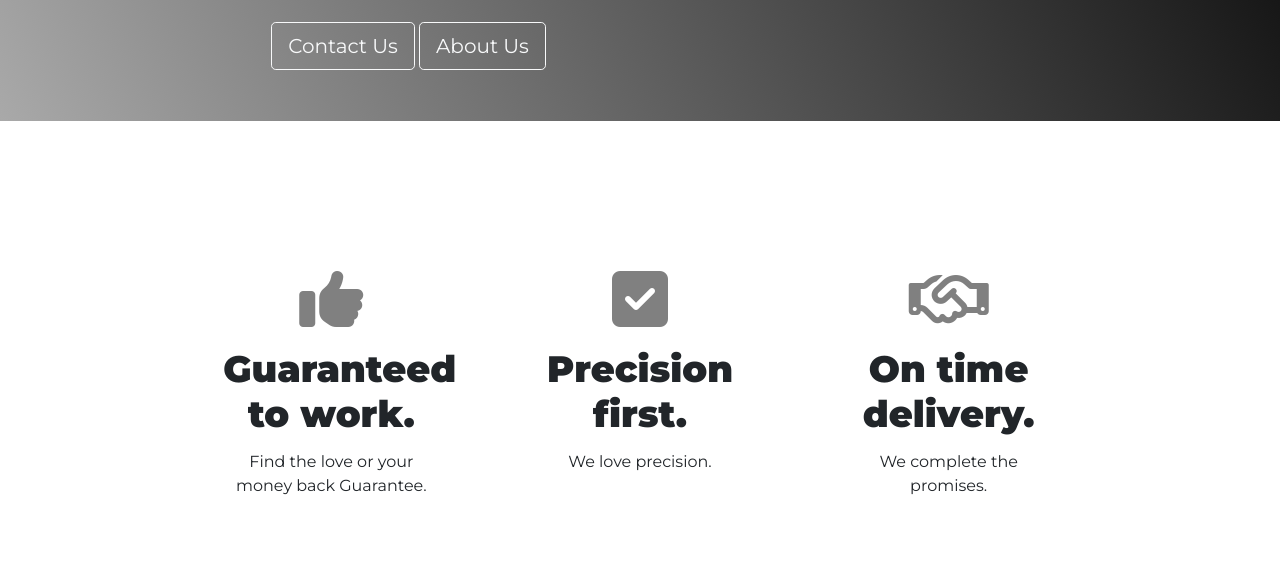
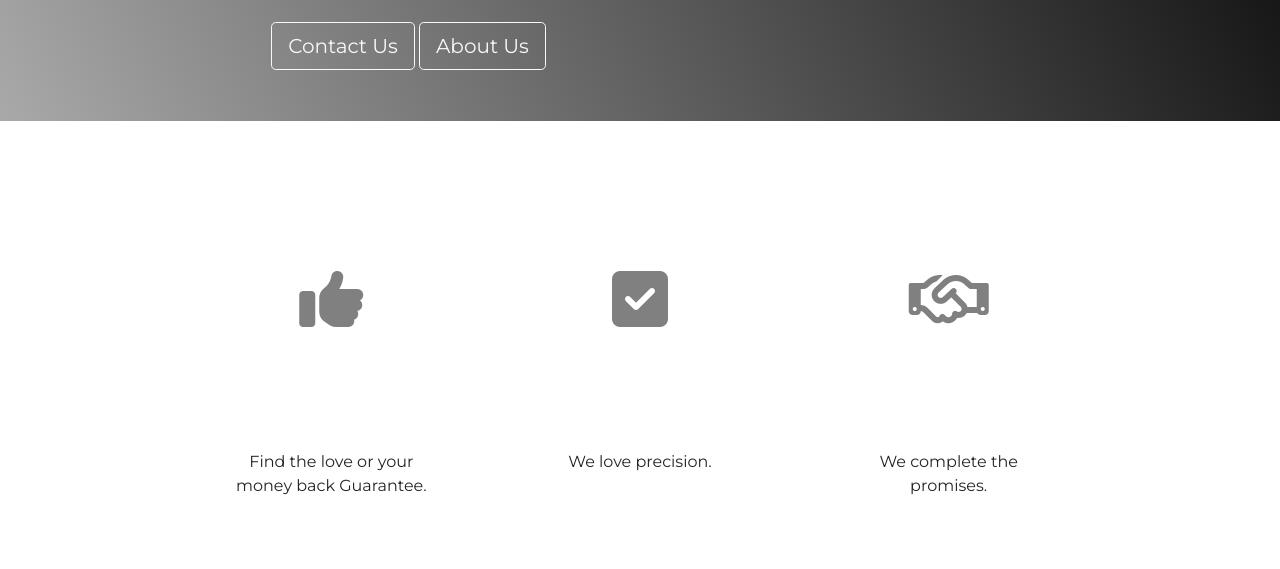
Before and after one commit to M-Raj-2151/w-and-sons, a plain HTML site: page index.html in a window 1280 px wide. Shown: the part 383-952 px from the top of the page. Drawn offline with nearby package versions, Linux system fonts and the light colour scheme.

Commit message:
Update styles.css

```diff
--- a/css/styles.css
+++ b/css/styles.css
@@ -11,7 +11,7 @@ body {
   padding: 3% 0;
 }
 
-#cta .big-headings {
+#cta, .big-headings {
   color: #fff;
 }
 
```
